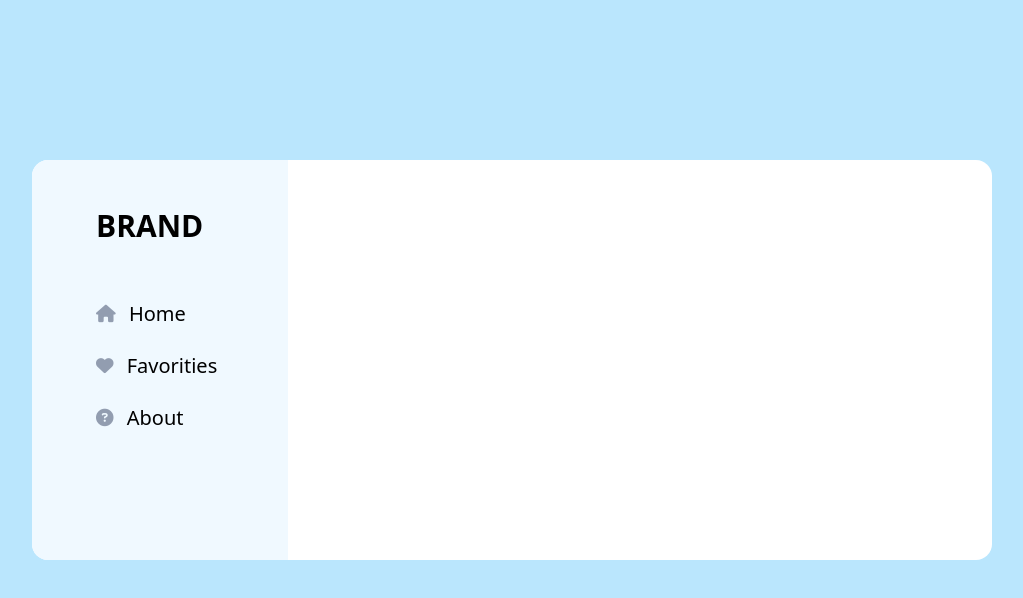
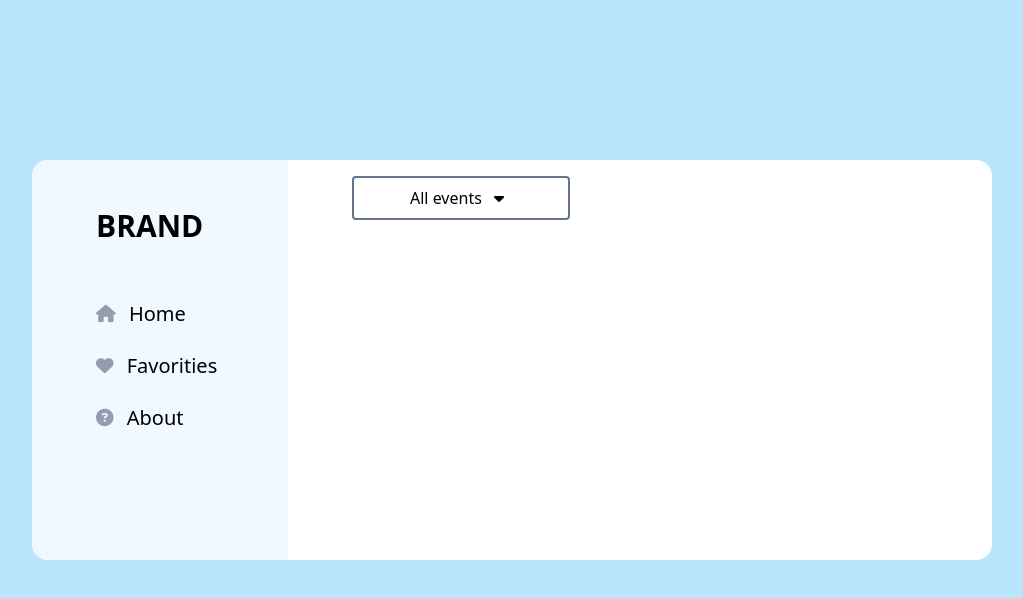
Before and after one commit to orkanasil/event-founder, a Vue app: page / in a window 1280 px wide. Shown: the top 598 px of the page, without its empty margins (128-1151 px from the left). Built offline with nearby package versions, Linux system fonts and the light colour scheme.

Commit message:
Add: App header

```diff
--- a/src/components/local/AppHeader.vue
+++ b/src/components/local/AppHeader.vue
@@ -1,13 +1,32 @@
 <template>
-    <div>
-
+  <div class="flex flex-col">
+    <button
+      class="rounded border-2 border-slate-500 px-14 py-2  hover:bg-sky-50"
+      @click="showDropdown"
+    >
+      All events <i class="fa-sharp fa-solid fa-caret-down px-2"></i>
+    </button>
+    <div
+      v-if="isShowDropdown"
+      class="flex flex-col gap-2 rounded bg-sky-50 pl-14 py-2"
+    >
+      <a href="#"
+        >Music Shows <i class="fa-sharp fa-solid fa-guitar px-2"></i
+      ></a>
+      <a href="#"
+        >Football <i class="fa-sharp fa-solid fa-football px-2"></i
+      ></a>
     </div>
+  </div>
 </template>
 
 <script setup>
+import { ref } from "vue";
+const isShowDropdown = ref(false);
 
+const showDropdown = () => {
+  isShowDropdown.value = !isShowDropdown.value;
+};
 </script>
 
-<style scoped>
-
-</style>
+<style scoped></style>
--- a/src/layouts/DefaultLayout.vue
+++ b/src/layouts/DefaultLayout.vue
@@ -1,16 +1,21 @@
 <template>
   <div class="flex h-screen justify-center bg-sky-200">
-    <div class="container mt-40 h-2/4 w-3/4 rounded-2xl bg-white">
-      <div class="w-64 h-full bg-sky-50 rounded-l-2xl">
+    <div class="container mt-40 flex h-2/4 w-3/4 rounded-2xl bg-white">
+      <div class="h-full w-64 rounded-l-2xl bg-sky-50">
         <AppSidebar />
       </div>
-      <div></div>
+      <div>
+        <div class="px-16 pt-4">
+          <AppHeader />
+        </div>
+      </div>
     </div>
   </div>
 </template>
 
 <script setup>
 import AppSidebar from "@/components/local/AppSidebar.vue";
+import AppHeader from "@/components/local/AppHeader.vue";
 </script>
 
 <style scoped></style>
```
Also changed, not shown: src/components/local/AppSidebar.vue (+8 -2 lines).
